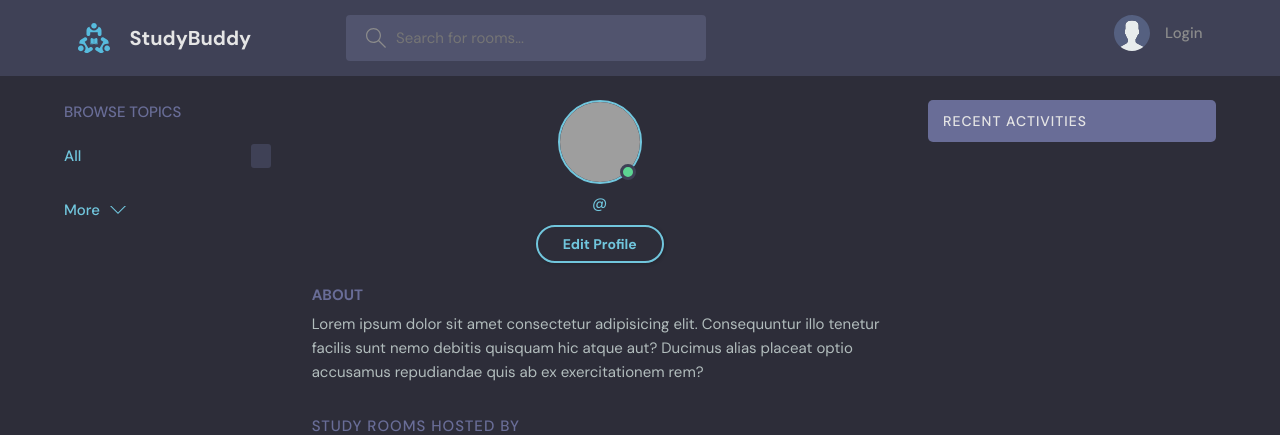
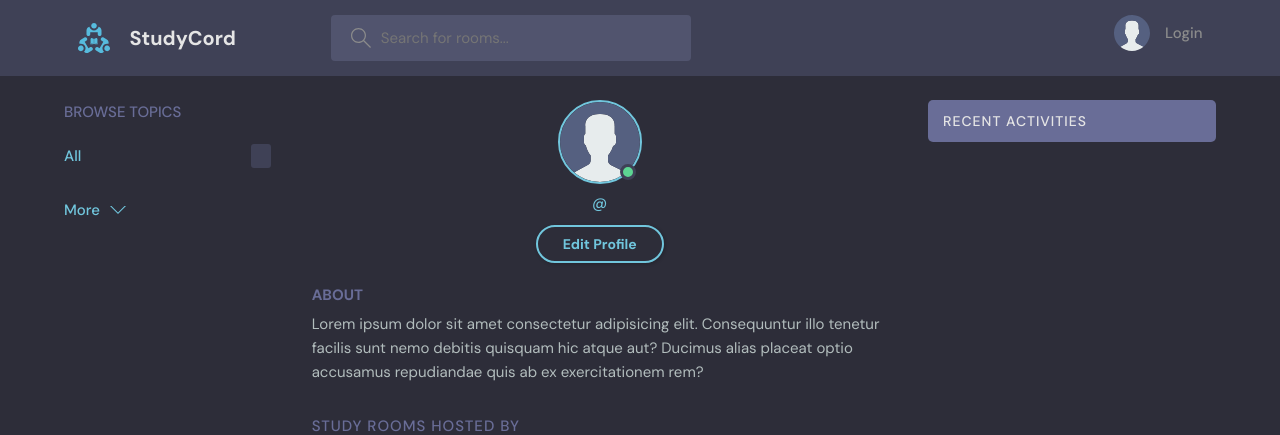
Before and after one commit to Yuvraj-Rana-25/StudyCord, a Django app: template base/templates/base/profile.html in a window 1280 px wide. Shown: the top 435 px of the page. Run offline with Django 3.2, Linux system fonts and the light colour scheme; the template is opened without the code that fills it, so the values that code supplies are empty; grey boxes are pictures that could not be loaded.

Commit message:
CSS arrangements

```diff
--- a/base/templates/base/profile.html
+++ b/base/templates/base/profile.html
@@ -1,5 +1,5 @@
 {% extends 'main.html' %}
-
+{% load static %}
 {% block content %}
   <main class="profile-page layout layout--3">
     <div class="container">
@@ -12,7 +12,7 @@
         <div class="profile">
           <div class="profile__avatar">
             <div class="avatar avatar--large active">
-              <img src="https://randomuser.me/api/portraits/men/11.jpg" />
+              <img src="{% static 'images/avatar.svg' %}" />
             </div>
           </div>
           <div class="profile__info">
--- a/templates/main.html
+++ b/templates/main.html
@@ -7,7 +7,7 @@
     <meta name="viewport" content="width=device-width, initial-scale=1.0" />
     <link rel="shortcut icon" href="assets/favicon.ico" type="image/x-icon" />
     <link rel="stylesheet" href="{% static 'styles/style.css' %}" />
-    <title>StudyBuddy - Find study partners around the world!</title>
+    <title>StudyCord - Find study partners around the world!</title>
   </head>
 
   <body>
--- a/templates/navbar.html
+++ b/templates/navbar.html
@@ -3,7 +3,7 @@
       <div class="container">
         <a href="{% url 'home' %}" class="header__logo">
           <img src="{% static 'images/logo.svg'%}" />
-          <h1>StudyBuddy</h1>
+          <h1>StudyCord</h1>
         </a>
         <form class="header__search" method="GET" action="{% url 'home' %}">
           <label>
```
Also changed, not shown: base/templates/base/room.html (+4 -4 lines), static/App_Preview/Browse_Topics.png, static/App_Preview/Home_Page.png, static/App_Preview/Login.png, static/App_Preview/Room_Page.png (added), static/App_Preview/Study_Room.png (deleted).
